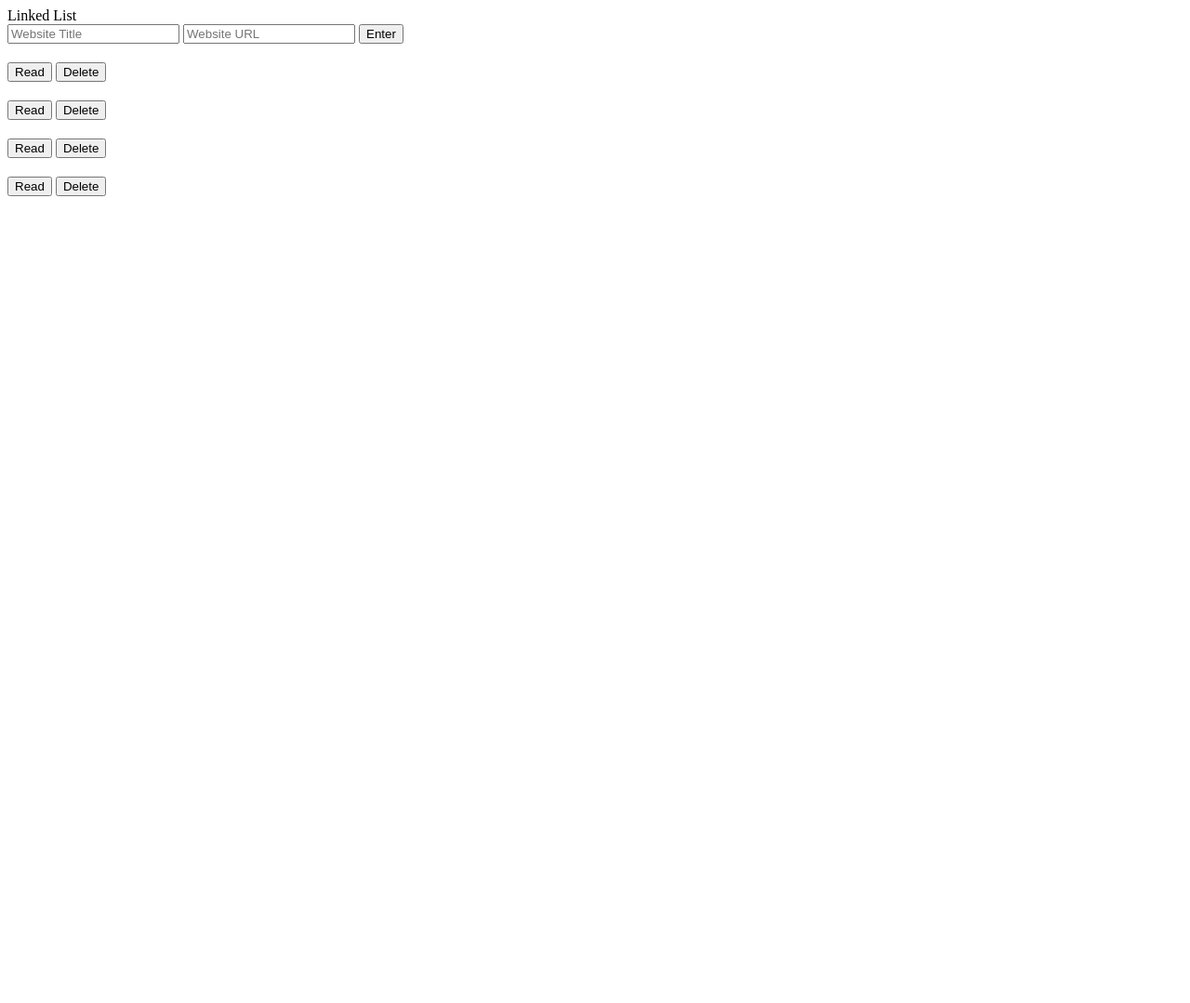
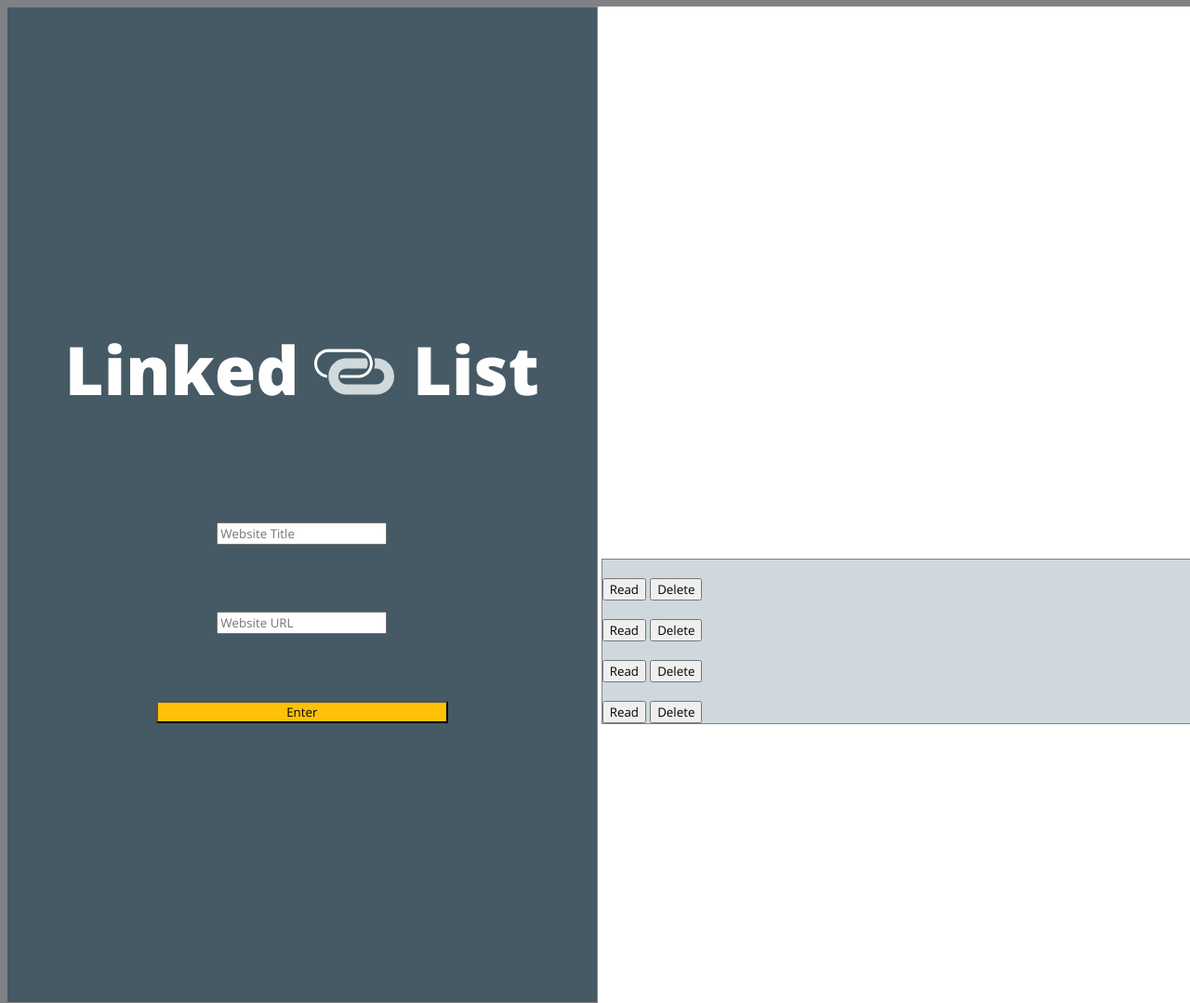
Before and after one commit to JesseMcBrennan/linked-list, a plain HTML site: page index.html in a window 1280 px wide. Shown: the whole page at 93% size. Before the commit the page ends 800 px from the top, so only its background shows below. Drawn offline with nearby package versions, Linux system fonts and the light colour scheme.

Commit message:
Add HTML and CSS elements

```diff
--- a/index.html
+++ b/index.html
@@ -1,46 +1,48 @@
 <!DOCTYPE html>
-<html>
+<html lang="en">
 <head>
   <title>Linked List</title>
+  <link href="https://fonts.googleapis.com/css?family=Open+Sans:400,800" rel="stylesheet">
+  <link rel="stylesheet" type="text/css" href="styles.css">
 </head>
 <body>
   <main>
-    <section class="left">
-      <header>Linked<span></span> List</header>
-        <input type="text" name="Title" placeholder="Website Title">
+    <section class="container-left">
+      <header><h1>Linked<span><img src="linked-list-logo.svg"></span> List</h1></header>
+        <input type="text" name="Title" placeholder="Website Title" class="main-input">
         <label for="Title"></label>
-       <input type="text" name="Website URL" placeholder="Website URL">
+        <input type="text" name="Website URL" placeholder="Website URL" class="main-input">
         <label for="website URL"></label>
-        <button id="enter" class="enter">Enter</button>
+        <button id="enter" class="enter-buttons">Enter</button>
         <label for="enter"></label>
     </section>
-    <section class="right"></section>
+    <section class="container-right">
       <article>
-        <h2></h2>
-        <h3></h3>
+        <h2 id="output-title-one"></h2>
+        <h3 id="output-url-one"></h3>
         <button>Read</button>
         <button>Delete</button>
       </article>
       <article>
-        <h2></h2>
-        <h3></h3>
+        <h2 id="output-title-two"></h2>
+        <h3 id="output-url-two"></h3>
         <button>Read</button>
         <button>Delete</button>
       </article>
       <article>
-        <h2></h2>
-        <h3></h3>
+        <h2 id="output-title-three"></h2>
+        <h3 id="output-url-three"></h3>
         <button>Read</button>
         <button>Delete</button>
       </article>
       <article>
-        <h2></h2>
-        <h3></h3>
+        <h2 id="output-title-four"></h2>
+        <h3 id="output-url-four"></h3>
         <button>Read</button>
         <button>Delete</button>
       </article>
     </section>
   </main>
-
+<script type="text/javascript" src="script.js"></script>
 </body>
 </html>
--- a/styles.css
+++ b/styles.css
@@ -0,0 +1,75 @@
+* {
+  font-family: 'Open Sans', sans-serif;
+  font-weight: 400;
+}
+
+html  {
+
+ }
+
+body  {
+  width: 100%;
+  margin: 0;
+}
+
+main {
+  border: 7px solid #808184;
+  width: 100%;
+}
+
+
+section {
+  display: inline-block;
+  width: 49.5%;
+}
+
+.container-left {
+  border: 1px solid #808184;
+  text-align: center;
+  margin: auto;
+  margin-bottom: 0;
+  background-color: #455A64;
+  padding-top: 280px;
+  padding-bottom: 300px;
+}
+
+header {
+  text-align: center;
+  margin: auto;
+ }
+
+h1  {
+  color: #ffffff;
+  color: white;
+  font-weight: 800;
+  padding-bottom: 56px;
+  font-size: 4.5rem;
+}
+
+img {
+  width: 14%;
+  margin-left: 15px;
+}
+
+ .main-input {
+  display: block;
+  margin: auto;
+  text-align: left;
+  margin-bottom: 72px;
+}
+
+ #enter {
+  margin: auto;
+  width: 49.5%;
+  text-align: center;
+  background-color: #FFC107;
+ }
+
+.container-right {
+  border: 1px solid #808184;
+  background-color: #CFD8DC;
+}
+
+article {
+
+}
```
Also changed, not shown: linked-list-logo.svg (added).
